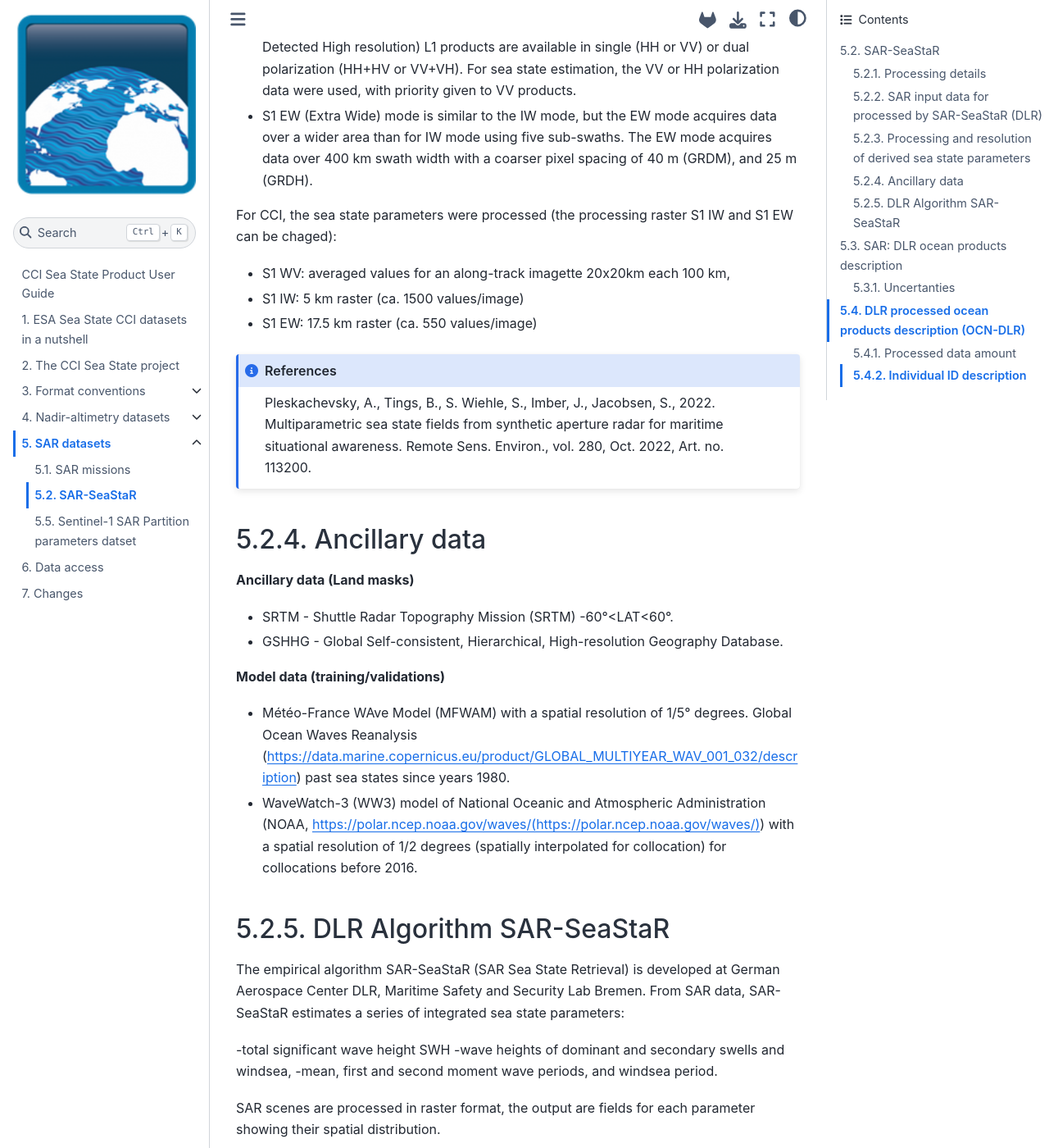
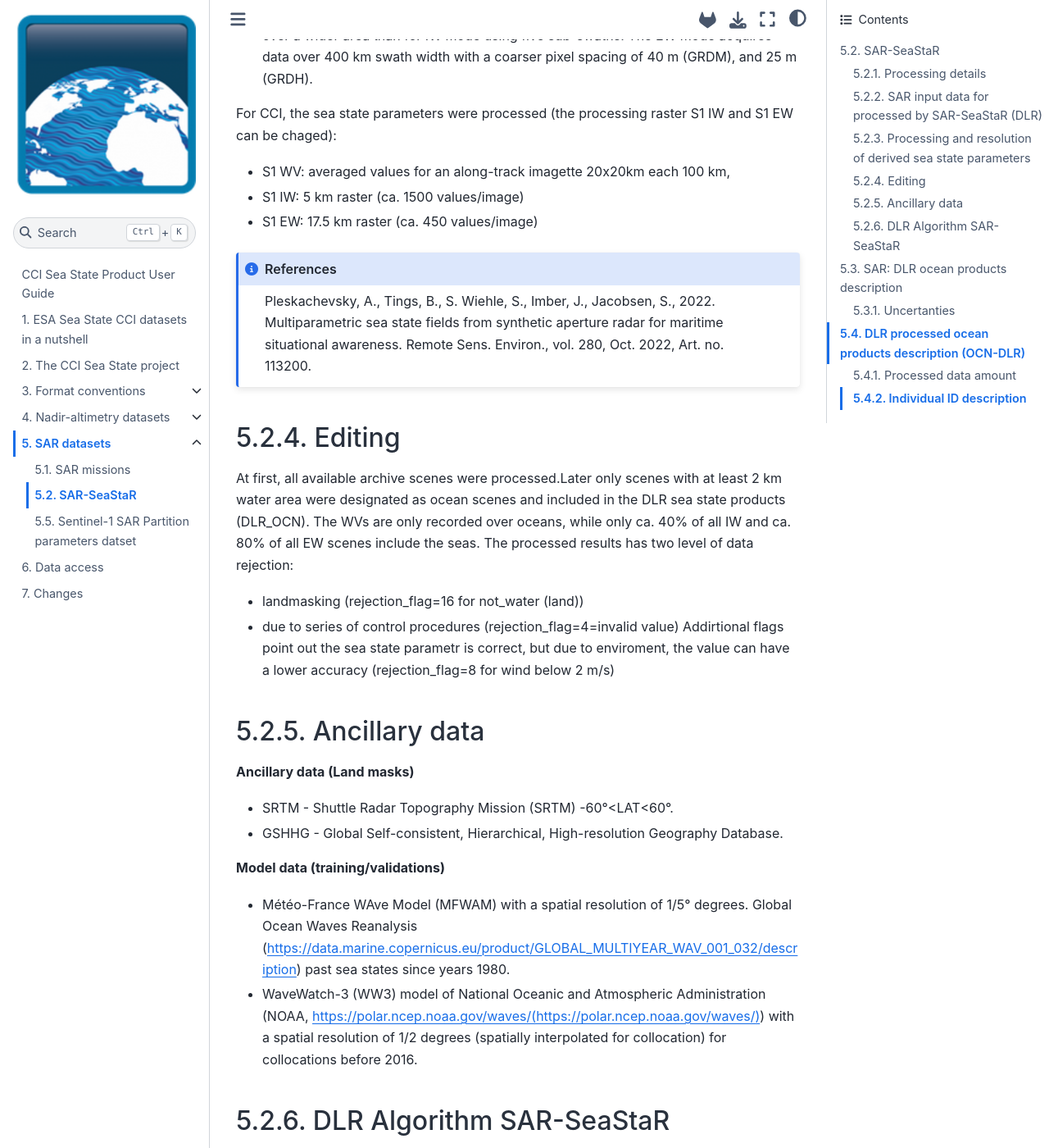
Before and after one commit to umr-lops/cci-seastate-pum, a Jupyter Book: the page built from sar/SAR-SeaStaR.md, in a window 1280 px wide and 1400 px high, scrolled down 3555 px. Shown: the whole window at 82% size. Built offline with Jupyter Book 1.0.4 settings and Sphinx 7.4.7 and the Sphinx Book theme 1.1.4, drawn with Linux system fonts in a browser that asks for light colours; some of the changed text lies outside the part shown.

Commit message:
Edit SAR-SeaStaR.md

````diff
--- a/sar/SAR-SeaStaR.md
+++ b/sar/SAR-SeaStaR.md
@@ -75,7 +71,7 @@ The EW mode acquires data over 400 km swath width with a coarser pixel spacing o
 For CCI, the sea state parameters were processed (the processing raster S1 IW and S1 EW can be chaged):
 - S1 WV: averaged values for an along-track imagette 20x20km each 100 km,
 - S1 IW: 5 km raster (ca. 1500 values/image)
-- S1 EW: 17.5 km raster (ca. 550 values/image)
+- S1 EW: 17.5 km raster (ca. 450 values/image)
 
 ```{admonition} References
 :class: note
@@ -84,6 +80,17 @@ Pleskachevsky, A., Tings, B., S. Wiehle, S., Imber, J., Jacobsen, S., 2022.
 Multiparametric sea state fields from synthetic aperture radar for maritime situational awareness.
 Remote Sens. Environ., vol. 280, Oct. 2022, Art. no. 113200.
 ```
+
+## Editing
+
+At first, all available archive scenes were processed.Later only scenes with at least 2 km water area were designated as ocean scenes
+and included in the DLR sea state products (DLR_OCN).
+The WVs are only recorded over oceans, while only ca. 40% of all IW and ca. 80% of all EW scenes include the seas.
+The processed results has two level of data rejection:
+- landmasking  (rejection_flag=16 for not_water (land))
+- due to series of control procedures (rejection_flag=4=invalid value)
+Addirtional flags point out the sea state parametr is correct, but due to enviroment, the value can have a lower accuracy (rejection_flag=8 for wind below 2 m/s)
+
 
 ## Ancillary data
 
@@ -147,7 +154,6 @@ Example of Sentinel-1 WV archive processing. In the right half of the figure
 only one-day of acquisitions is displayed on the globe, on the left half all
 data acquired during February 2021 is displayed.
 ```
-
 
 The SAR-SeaStaR algorithm includes the complete processing chain with a series
 of steps needed to reach high accuracy:
````
Also changed, not shown: other parts of sar/SAR-SeaStaR.md (+0 -4 lines).
